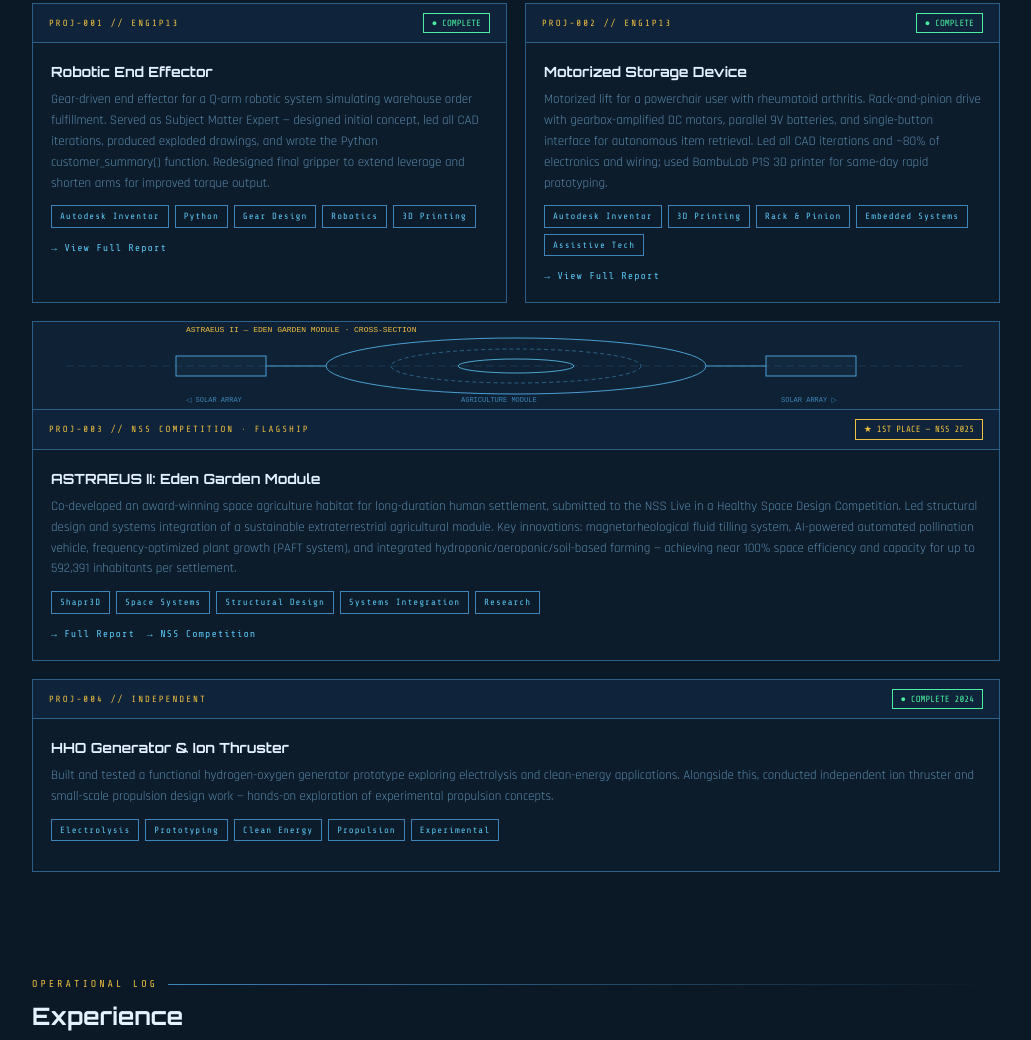
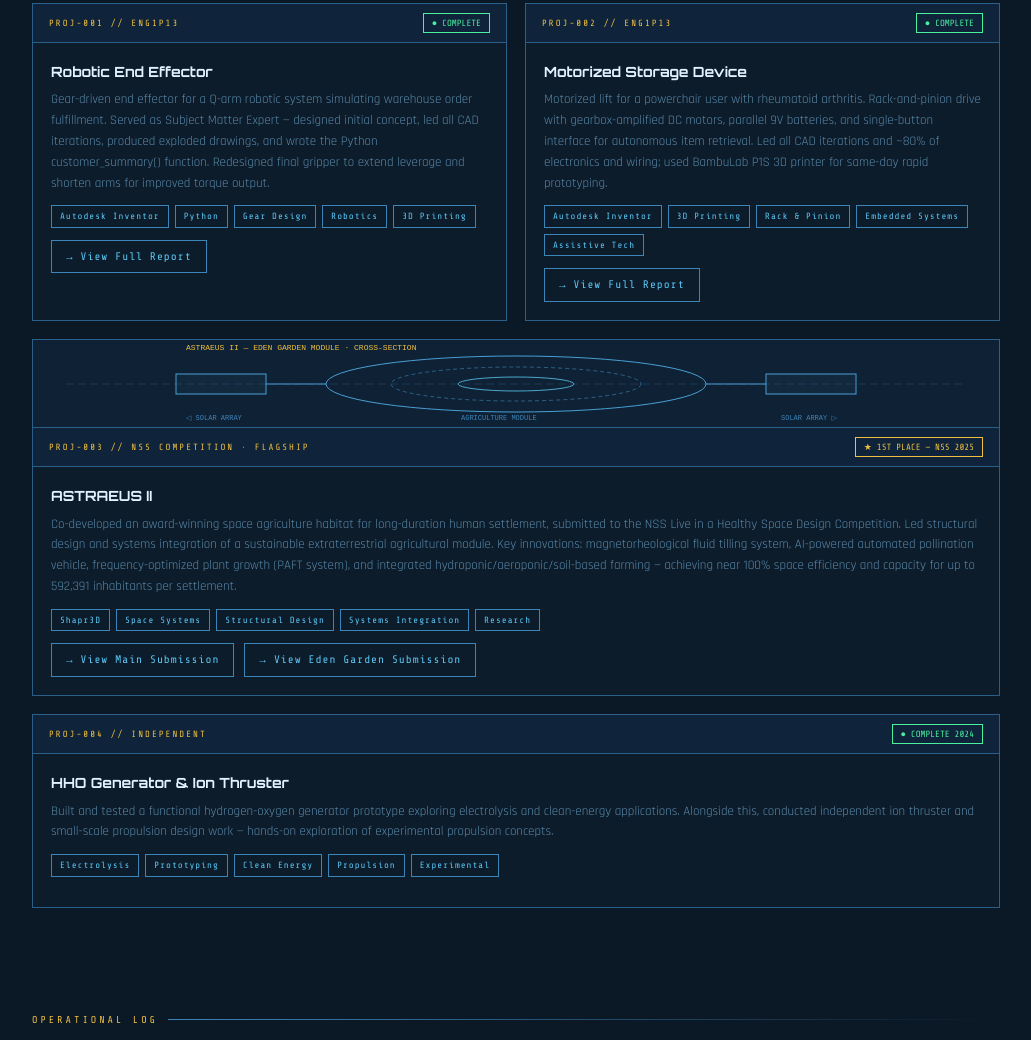
Before and after one commit to Aaron-K07/Aaron-K07.github.io, a plain HTML site: page index.html in a window 1280 px wide. Shown: the part 1826-2866 px from the top of the page, without its empty margins (124-1155 px from the left). Drawn offline with nearby package versions, Linux system fonts and the light colour scheme.

Commit message:
Add files via upload

```diff
--- a/index.html
+++ b/index.html
@@ -100,9 +100,9 @@ section{padding:52px 56px;max-width:1080px;margin:0 auto}
 .proj-desc{font-size:13px;color:var(--dim);margin-bottom:12px;line-height:1.6}
 .proj-tags{display:flex;gap:6px;flex-wrap:wrap;margin-bottom:12px}
 .tag{font-family:'Share Tech Mono',monospace;font-size:9px;padding:3px 8px;border:1px solid var(--line-light);color:var(--accent);letter-spacing:1px}
-.proj-links{display:flex;gap:12px}
-.plink{font-family:'Share Tech Mono',monospace;font-size:10px;color:var(--accent);text-decoration:none;letter-spacing:1px}
-.plink:hover{color:var(--gold)}.plink::before{content:'→ '}
+.proj-links{display:flex;gap:10px;flex-wrap:wrap}
+.plink{font-family:'Share Tech Mono',monospace;font-size:11px;color:var(--accent);text-decoration:none;letter-spacing:1px;padding:7px 14px;border:1px solid var(--line-light);display:inline-block;transition:all .2s}
+.plink:hover{color:var(--gold);border-color:var(--gold);background:rgba(240,192,64,0.05)}.plink::before{content:'→ '}
 .skills-grid{display:grid;grid-template-columns:1fr 1fr 1fr;gap:18px}
 .skill-group{border:1px solid var(--line);padding:16px;background:rgba(26,58,92,0.08)}
 .sg-title{font-family:'Share Tech Mono',monospace;font-size:10px;color:var(--gold);letter-spacing:3px;margin-bottom:12px;padding-bottom:6px;border-bottom:1px solid var(--line)}
@@ -485,7 +485,7 @@ footer{border-top:1px solid var(--line);padding:16px 56px;display:flex;align-ite
         <h3 class="proj-title">Robotic End Effector</h3>
         <p class="proj-desc">Gear-driven end effector for a Q-arm robotic system simulating warehouse order fulfillment. Served as Subject Matter Expert — designed initial concept, led all CAD iterations, produced exploded drawings, and wrote the Python customer_summary() function. Redesigned final gripper to extend leverage and shorten arms for improved torque output.</p>
         <div class="proj-tags"><span class="tag">Autodesk Inventor</span><span class="tag">Python</span><span class="tag">Gear Design</span><span class="tag">Robotics</span><span class="tag">3D Printing</span></div>
-        <div class="proj-links"><a href="#" class="plink">View Full Report</a></div>
+        <div class="proj-links"><a href="https://loving-orchestra-a90.notion.site/P1-End-Effector-2dd60f3d73ef81b49e65c26e7eda62b2" target="_blank" class="plink">View Full Report</a></div>
       </div>
     </div>
     <div class="proj-card">
@@ -494,7 +494,7 @@ footer{border-top:1px solid var(--line);padding:16px 56px;display:flex;align-ite
         <h3 class="proj-title">Motorized Storage Device</h3>
         <p class="proj-desc">Motorized lift for a powerchair user with rheumatoid arthritis. Rack-and-pinion drive with gearbox-amplified DC motors, parallel 9V batteries, and single-button interface for autonomous item retrieval. Led all CAD iterations and ~80% of electronics and wiring; used BambuLab P1S 3D printer for same-day rapid prototyping.</p>
         <div class="proj-tags"><span class="tag">Autodesk Inventor</span><span class="tag">3D Printing</span><span class="tag">Rack &amp; Pinion</span><span class="tag">Embedded Systems</span><span class="tag">Assistive Tech</span></div>
-        <div class="proj-links"><a href="https://loving-orchestra-a90.notion.site/P3-Motorized-Storage-Device-2dd60f3d73ef811fb88ddfb97546571e" class="plink">View Full Report</a></div>
+        <div class="proj-links"><a href="https://loving-orchestra-a90.notion.site/P3-Motorized-Storage-Device-2dd60f3d73ef811fb88ddfb97546571e?pvs=74" target="_blank" class="plink">View Full Report</a></div>
       </div>
     </div>
     <div class="proj-card flagship">
@@ -516,10 +516,10 @@ footer{border-top:1px solid var(--line);padding:16px 56px;display:flex;align-ite
       </div>
       <div class="proj-header"><span class="proj-id">PROJ-003 // NSS COMPETITION · FLAGSHIP</span><span class="status s-award">&#9733; 1ST PLACE — NSS 2025</span></div>
       <div class="proj-body">
-        <h3 class="proj-title">ASTRAEUS II: Eden Garden Module</h3>
+        <h3 class="proj-title">ASTRAEUS II</h3>
         <p class="proj-desc">Co-developed an award-winning space agriculture habitat for long-duration human settlement, submitted to the NSS Live in a Healthy Space Design Competition. Led structural design and systems integration of a sustainable extraterrestrial agricultural module. Key innovations: magnetorheological fluid tilling system, AI-powered automated pollination vehicle, frequency-optimized plant growth (PAFT system), and integrated hydroponic/aeroponic/soil-based farming — achieving near 100% space efficiency and capacity for up to 592,391 inhabitants per settlement.</p>
         <div class="proj-tags"><span class="tag">Shapr3D</span><span class="tag">Space Systems</span><span class="tag">Structural Design</span><span class="tag">Systems Integration</span><span class="tag">Research</span></div>
-        <div class="proj-links"><a href="#" class="plink">Full Report</a><a href="#" class="plink">NSS Competition</a></div>
+        <div class="proj-links"><a href="https://aaron-k07.github.io/mainsub.pdf" target="_blank" class="plink">View Main Submission</a><a href="https://aaron-k07.github.io/eden.pdf" target="_blank" class="plink">View Eden Garden Submission</a></div>
       </div>
     </div>
     <div class="proj-card flagship">
```
